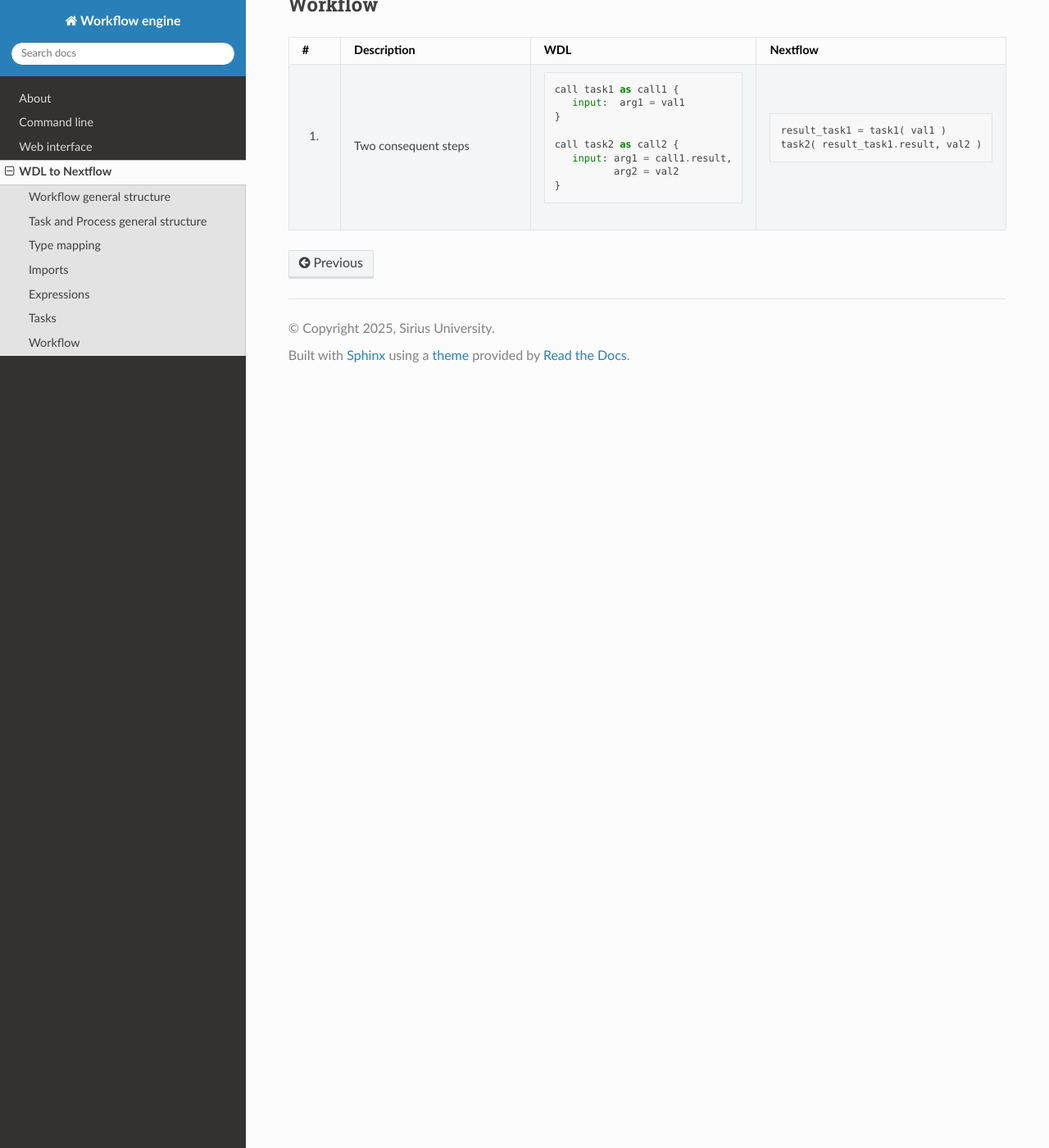
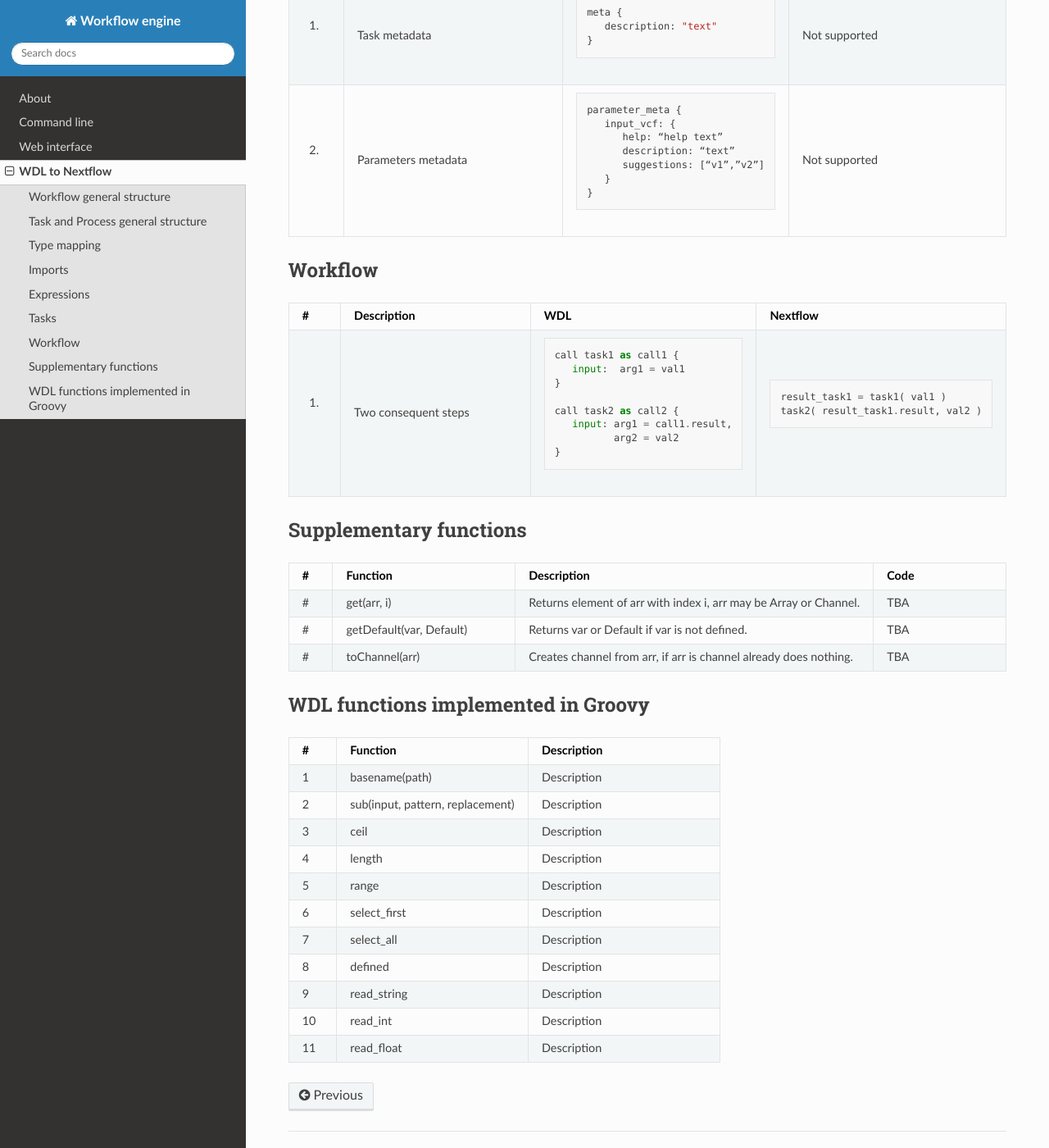
Before and after one commit to genespace-ru/workflow-engine-docs, a Sphinx documentation site: the page built from source/wdlToNextflow.rst, in a window 1280 px wide and 1400 px high, scrolled down 3446 px. Shown: the whole window at 82% size. Built offline with Sphinx 7.4.7 and the Read the Docs theme 3.1.0, drawn with Linux system fonts in a browser that asks for light colours; some of the changed text lies outside the part shown.

Commit message:
Update wdlToNextflow.rst
List of functions

```diff
--- a/source/wdlToNextflow.rst
+++ b/source/wdlToNextflow.rst
@@ -1,6 +1,10 @@
 WDL to Nextflow
 ===============
 
+.. contents::
+   :depth: 2
+   :local:
+   :backlinks: top
 
 Workflow general structure
 -------------
@@ -254,6 +258,14 @@
 
         ... ? ... : ...
    * - 5.
+     - Default value
+     - ::
+
+        ~{ default="default_value" var }
+     - ::
+
+        ${ var ?: "default_value" }
+   * - 6.
      - Glob in result
      - ::
 
@@ -261,7 +273,7 @@
      - ::
 
         "output/file_*.txt"
-   * - 6.
+   * - 7.
      - Predefined functions
      - ::
 
@@ -339,3 +351,70 @@
 
         result_task1 = task1( val1 )
         task2( result_task1.result, val2 )
+
+Supplementary functions
+-----------------------
+.. list-table::
+   :header-rows: 1
+   :widths: 20 80 80 80
+
+   * - #
+     - Function
+     - Description
+     - Code
+   * - #
+     - get(arr, i)
+     - Returns  element of arr with index i, arr may be Array or Channel.
+     - TBA
+   * - #
+     - getDefault(var, Default)
+     - Returns var or Default if var is not defined.
+     - TBA
+   * - #
+     - toChannel(arr)
+     - Creates channel from arr, if arr is channel already does nothing.
+     - TBA
+
+
+WDL functions implemented in Groovy
+----------------------------------
+.. list-table::
+   :header-rows: 1
+   :widths: 20 80 80
+
+   * - #
+     - Function
+     - Description
+   * - 1
+     - basename(path)
+     - Description
+   * - 2
+     - sub(input, pattern, replacement)
+     - Description
+   * - 3
+     - ceil
+     - Description
+   * - 4
+     - length
+     - Description
+   * - 5
+     - range
+     - Description
+   * - 6
+     - select_first
+     - Description
+   * - 7
+     - select_all
+     - Description
+   * - 8
+     - defined
+     - Description
+   * - 9
+     - read_string
+     - Description
+   * - 10
+     - read_int
+     - Description
+   * - 11
+     - read_float
+     - Description
```
